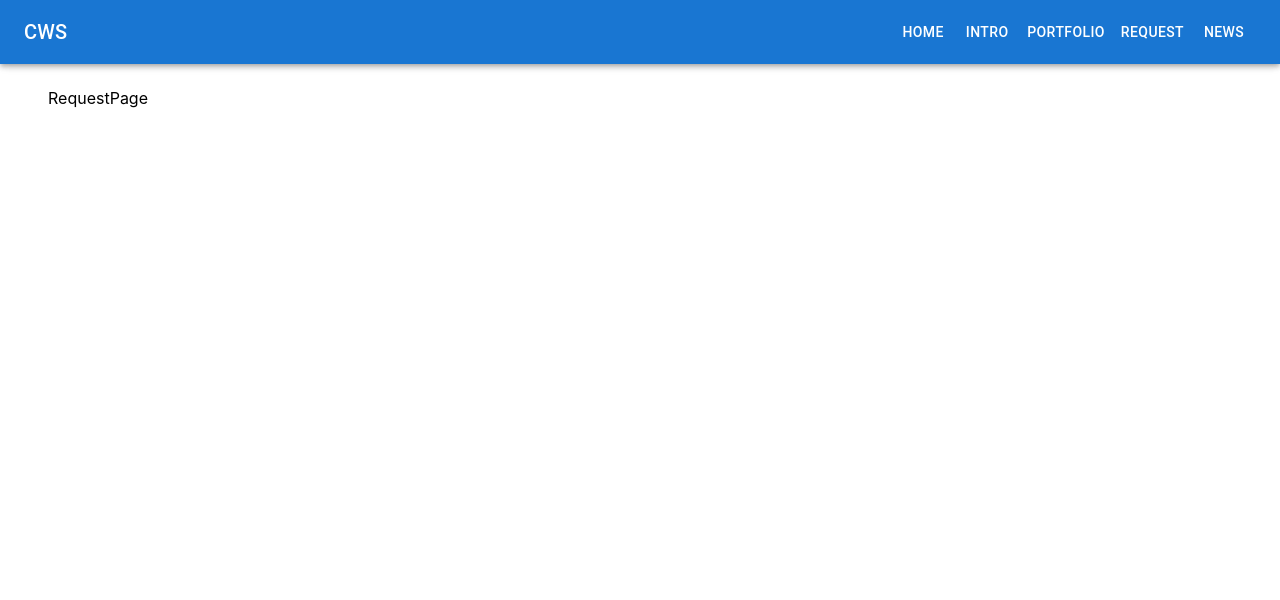
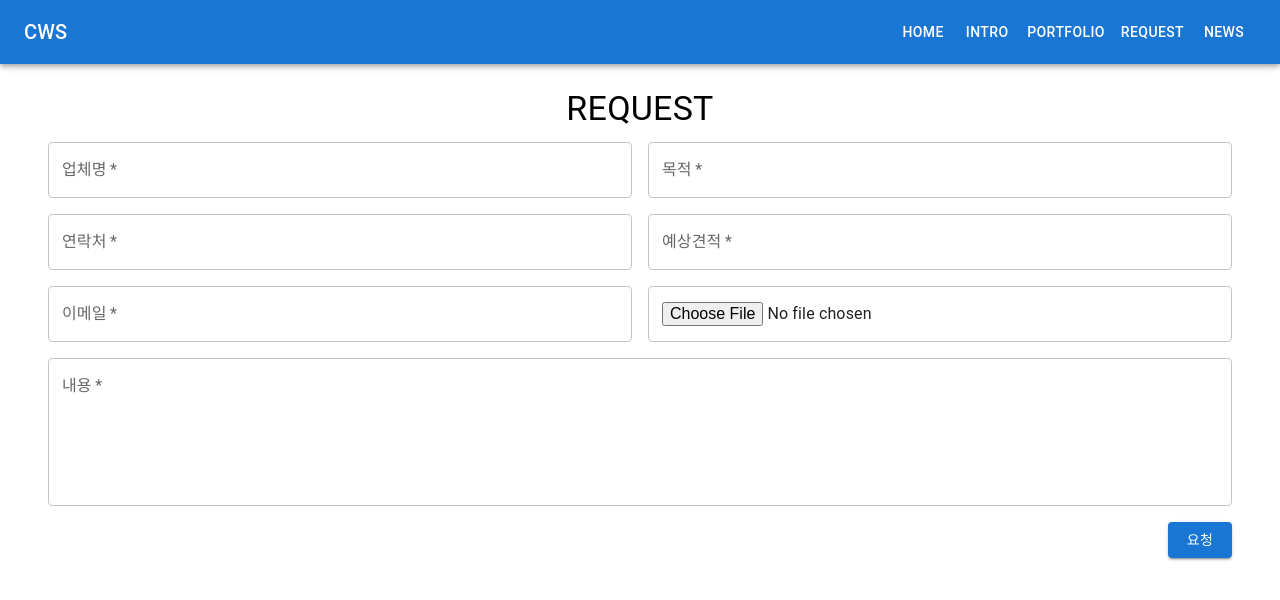
Before and after one commit to sohyuntae/CWS, a React (Create React App) app in the folder frontend/: page /request in a window 1280 px wide. Shown: the top 600 px of the page. Built offline with nearby package versions, Linux system fonts and the light colour scheme.

Commit message:
요청 페이지 작성

```diff
--- /dev/null
+++ b/frontend/src/assets/interfaces/iRequest.tsx
@@ -0,0 +1,9 @@
+export default interface iRequest {
+  companyName: string;
+  purpose: string;
+  phoneNumber: string;
+  estimation: string;
+  email: string;
+  file: string;
+  description: string;
+}
--- a/frontend/src/pages/RequestPage.tsx
+++ b/frontend/src/pages/RequestPage.tsx
@@ -1,5 +1,131 @@
+import { Button, FormControl, Grid, TextField, Typography } from "@mui/material";
+import { useState } from "react";
+import iRequest from "../assets/interfaces/iRequest";
+
 function RequestPage() {
-  return <div>RequestPage</div>;
+  const [requestForm, setRequestForm] = useState<iRequest>({
+    companyName: "",
+    purpose: "",
+    phoneNumber: "",
+    estimation: "",
+    email: "",
+    file: "",
+    description: "",
+  });
+
+  const handleChange = (e: React.ChangeEvent<HTMLInputElement>) => {
+    const { name, value } = e.target;
+    setRequestForm({
+      ...requestForm,
+      [name]: value,
+    });
+  };
+
+  const handleClick = (e: React.MouseEvent<HTMLButtonElement>) => {
+    console.log(requestForm);
+  };
+
+  return (
+    <div>
+      <Typography variant="h4" align="center" gutterBottom>
+        REQUEST
+      </Typography>
+
+      <Grid container spacing={2} onChange={handleChange}>
+        <Grid xs={12} md={6} item={true}>
+          <FormControl fullWidth>
+            <TextField
+              id="outlined-basic"
+              name="companyName"
+              value={requestForm.companyName}
+              label="업체명"
+              variant="outlined"
+              required
+            />
+          </FormControl>
+        </Grid>
+        <Grid xs={12} md={6} item={true}>
+          <FormControl fullWidth>
+            <TextField
+              id="outlined-basic"
+              name="purpose"
+              value={requestForm.purpose}
+              label="목적"
+              variant="outlined"
+              required
+            />
+          </FormControl>
+        </Grid>
+        <Grid xs={12} md={6} item={true}>
+          <FormControl fullWidth>
+            <TextField
+              id="outlined-basic"
+              name="phoneNumber"
+              value={requestForm.phoneNumber}
+              label="연락처"
+              variant="outlined"
+              required
+            />
+          </FormControl>
+        </Grid>
+        <Grid xs={12} md={6} item={true}>
+          <FormControl fullWidth>
+            <TextField
+              id="outlined-basic"
+              name="estimation"
+              value={requestForm.estimation}
+              label="예상견적"
+              variant="outlined"
+              required
+            />
+          </FormControl>
+        </Grid>
+        <Grid xs={12} md={6} item={true}>
+          <FormControl fullWidth>
+            <TextField
+              id="outlined-basic"
+              name="email"
+              value={requestForm.email}
+              label="이메일"
+              variant="outlined"
+              required
+            />
+          </FormControl>
+        </Grid>
+        <Grid xs={12} md={6} item={true}>
+          <FormControl fullWidth>
+            <TextField
+              id="outlined-basic"
+              name="file"
+              value={requestForm.file}
+              type="file"
+              variant="outlined"
+              required
+            />
+          </FormControl>
+        </Grid>
+        <Grid xs={12} item={true}>
+          <FormControl fullWidth>
+            <TextField
+              id="outlined-basic"
+              name="description"
+              value={requestForm.description}
+              label="내용"
+              variant="outlined"
+              rows={5}
+              multiline
+              required
+            />
+          </FormControl>
+        </Grid>
+        <Grid xs={12} item={true} textAlign="end">
+          <Button variant="contained" onClick={handleClick}>
+            요청
+          </Button>
+        </Grid>
+      </Grid>
+    </div>
+  );
 }
 
 export default RequestPage;
```
